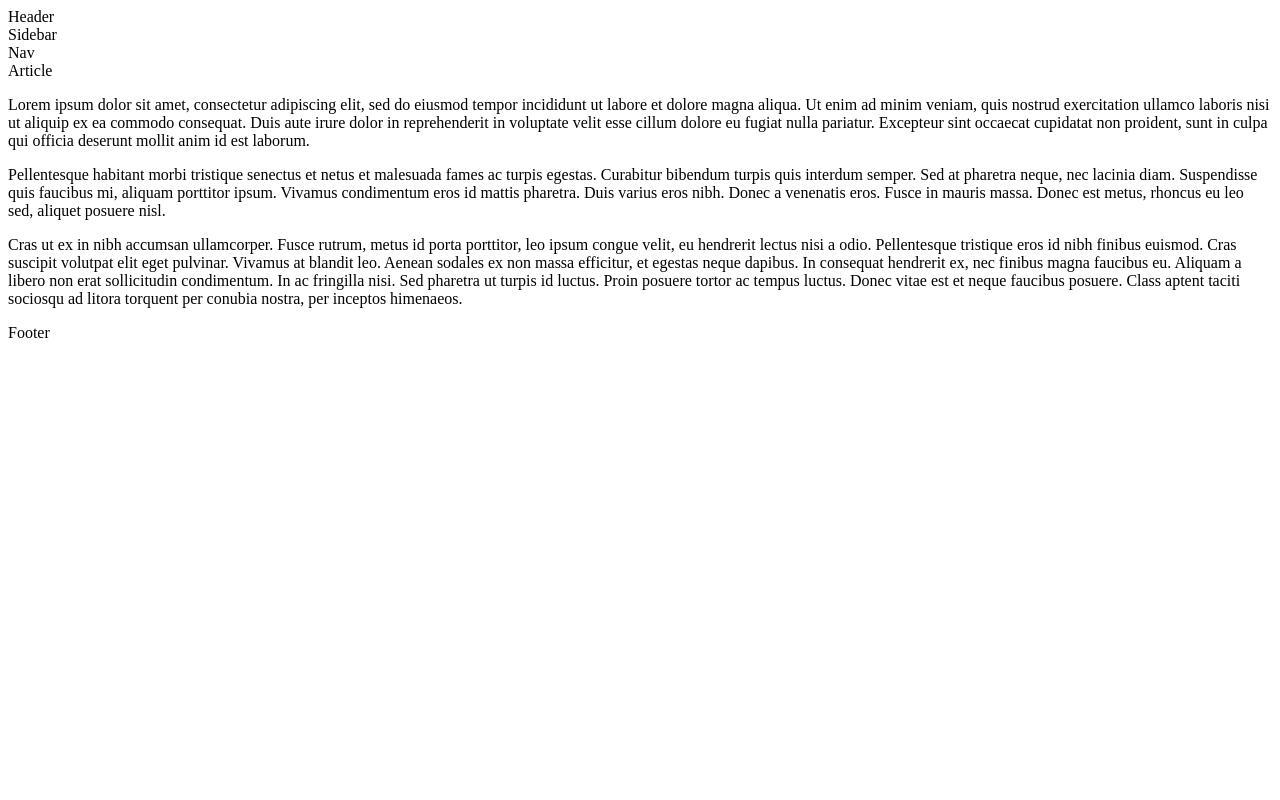
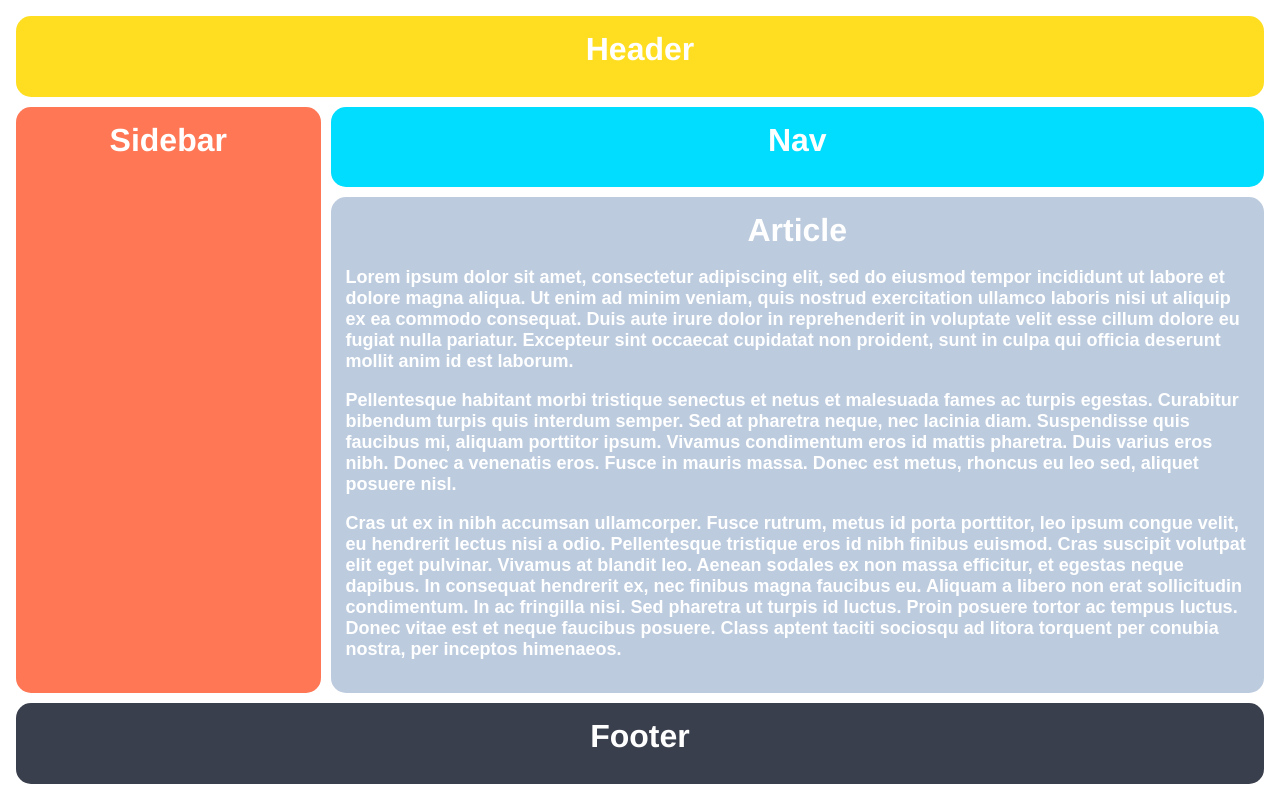
Before and after one commit to lokashrinav/mini-project-grid, a plain HTML site: page index.html in a window 1280 px wide. Drawn offline with Linux system fonts and the light colour scheme.

Commit message:
Forgot to do something

```diff
--- a/index.html
+++ b/index.html
@@ -5,7 +5,7 @@
     <meta http-equiv="X-UA-Compatible" content="IE=edge">
     <meta name="viewport" content="width=device-width, initial-scale=1.0">
     <title>The Holy Grail</title>
-    <link rel="stylesheet" href="Practice.css">
+    <link rel="stylesheet" href="style.css">
   </head>
   <body>
     <div class="container">
```
